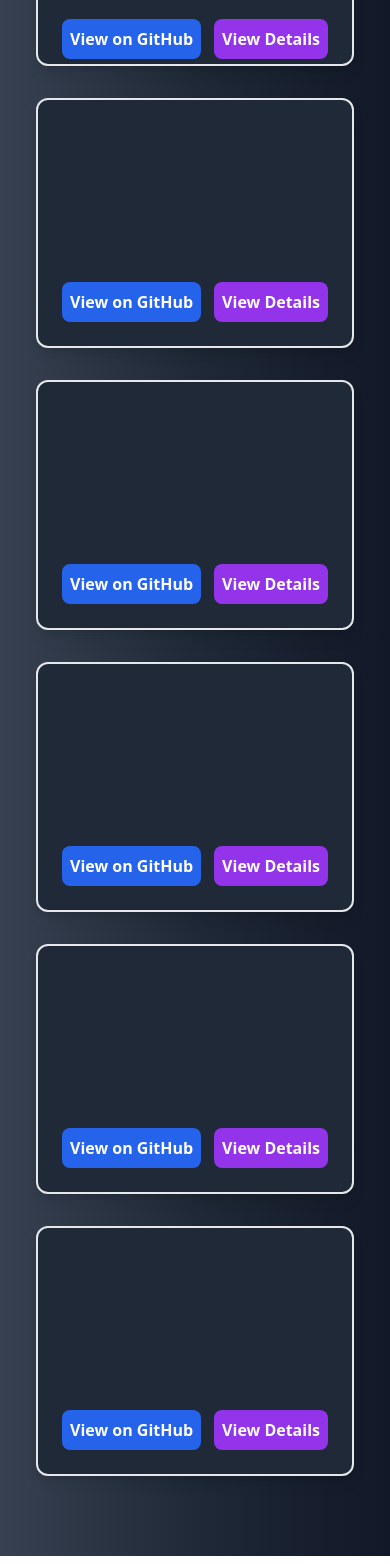
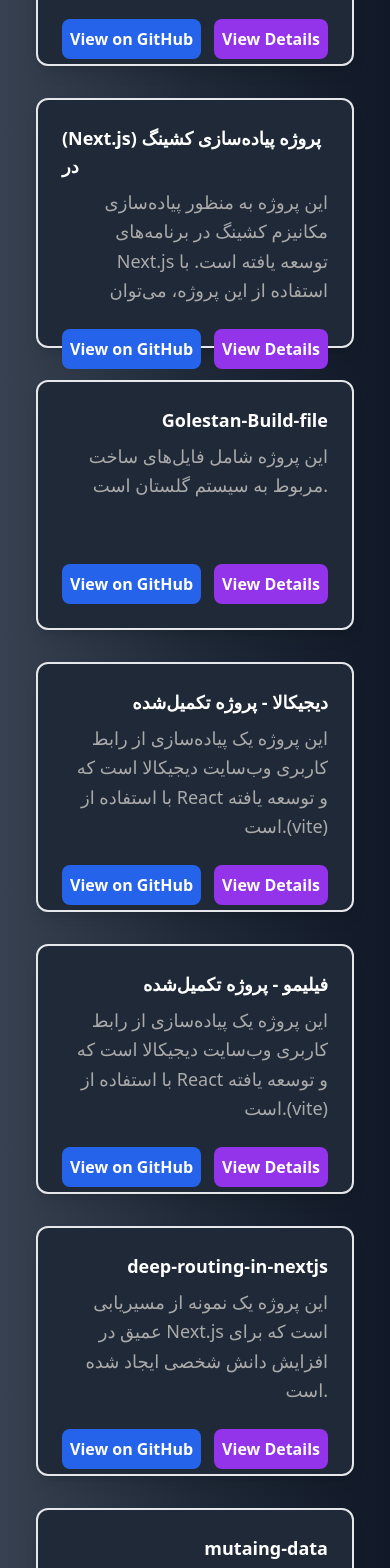
Before and after one commit to hamednourzaei/portfolio, a React (Vite) app: page /projects in a window 390 px wide. Shown: the part 380-1948 px from the top of the page. Built offline with nearby package versions, Linux system fonts and the light colour scheme.

Commit message:
add details and change another style responsive 3

```diff
--- a/src/Components/Home.jsx
+++ b/src/Components/Home.jsx
@@ -19,7 +19,7 @@ const Home = () => {
                     </div>
                 </div>
 
-                <div className="text-center md:text-left  flex flex-col items-center md:items-start gap-6">
+                <div className="text-center md:text-left font-sans flex flex-col items-center md:items-start gap-6">
                 <h1 className="text-3xl md:text-3xl font-extrabold text-transparent bg-clip-text bg-gradient-to-r from-yellow-500 via-red-500 to-blue-500 animate-bg">
                 Frontend Developer | متخصص در طراحی و توسعه رابط‌های کاربری مدرن
   </h1>
--- a/src/Components/Projects.jsx
+++ b/src/Components/Projects.jsx
@@ -1,19 +1,25 @@
 import React, { useState } from "react";
 import Navbar from "./Navbar";
 import { ImCross } from "react-icons/im";
-
 
 const Projects = () => {
   const [modalValue, setModalValue] = useState(false);
   const [selectedProject, setSelectedProject] = useState(null);
 
   const projects = [
-
-
     {
       title: " برنامه احراز هویت",
-      description:"برنامه احراز هویت یک سیستم قدرتمند و ایمن برای مدیریت احراز هویت و مجوزهای کاربران است. این پروژه با استفاده از تکنولوژی‌های مدرن وب طراحی شده و از ویژگی‌هایی مانند کنترل دسترسی مبتنی بر نقش، احراز هویت توکنی امن و رابط کاربری کاربرپسند پشتیبانی می‌کند. این مخزن برای توسعه‌دهندگانی که به دنبال پیاده‌سازی یا یادگیری سیستم‌های احراز هویت مقیاس‌پذیر هستند، گزینه‌ای ایده‌آل است.",
-      technologies: ["React", "Express.js","MongoDB","Node.js", "Tailwind CSS", "HTML", "CSS"],
+      description:
+        "برنامه احراز هویت یک سیستم قدرتمند و ایمن برای مدیریت احراز هویت و مجوزهای کاربران است. این پروژه با استفاده از تکنولوژی‌های مدرن وب طراحی شده و از ویژگی‌هایی مانند کنترل دسترسی مبتنی بر نقش، احراز هویت توکنی امن و رابط کاربری کاربرپسند پشتیبانی می‌کند. این مخزن برای توسعه‌دهندگانی که به دنبال پیاده‌سازی یا یادگیری سیستم‌های احراز هویت مقیاس‌پذیر هستند، گزینه‌ای ایده‌آل است.",
+      technologies: [
+        "React",
+        "Express.js",
+        "MongoDB",
+        "Node.js",
+        "Tailwind CSS",
+        "HTML",
+        "CSS",
+      ],
       features: [
         "ثبت‌نام و ورود کاربران:",
         "کنترل دسترسی مبتنی بر نقش (RBAC):",
@@ -25,79 +31,116 @@ const Projects = () => {
       github: "https://github.com/hamedmkm/authentication-app",
     },
     {
-      title: "",
+      title: "(Next.js) پروژه پیاده‌سازی کشینگ در ",
       description:
-        "",
+        "این پروژه به منظور پیاده‌سازی مکانیزم کشینگ در برنامه‌های Next.js توسعه یافته است. با استفاده از این پروژه، می‌توان عملکرد و سرعت بارگذاری صفحات وب را بهبود بخشید.",
+      technologies: ["React", "OCR API", "Tailwind CSS", "Next.js", "SQLite"],
+      features: [
+        "(Next.js) پیاده‌سازی کشینگ سمت سرور برای بهبود عملکرد برنامه‌های ",
+        "استفاده از Express.js به عنوان سرور بک‌اند",
+        "ذخیره‌سازی داده‌ها در پایگاه‌داده SQLite",
+        "ساختار پوشه‌ها و فایل‌های منظم برای توسعه آسان‌تر",
+      ],
+
+      github: "https://github.com/hamedmkm/caching-nextJS",
+    },
+    {
+      title: "Golestan-Build-file",
+      description: "این پروژه شامل فایل‌های ساخت مربوط به سیستم گلستان است.",
+      technologies: ["React", "OCR API", "Tailwind CSS", "react-router"],
+      features: [
+        "شامل فایل‌های (index.html) و (public/) ",
+        "استفاده از CSS برای استایل‌دهی صفحات",
+        "سمپل وبسایت گلستان",
+        "فایل بیلد شده",
+      ],
+
+      github: "https://github.com/hamedmkm/Golestan-Build-file",
+    },
+    {
+      title: "دیجیکالا - پروژه تکمیل‌شده",
+      description:
+        "این پروژه یک پیاده‌سازی از رابط کاربری وب‌سایت دیجیکالا است که با استفاده از React  و  توسعه یافته است.(vite)",
+      technologies: ["React", "OCR API", "Tailwind CSS", "Vite", "JavaScript"],
+      features: [
+        "استفاده از Vite برای راه‌اندازی سریع و بهینه پروژه",
+        "پیاده‌سازی رابط کاربری مشابه وب‌سایت دیجیکالا",
+        "استفاده از Tailwind CSS برای استایل‌دهی کارآمد",
+        "پیکربندی ESLint برای حفظ کیفیت کد",
+        "شامل فایل‌های پیکربندی مانند postcss.config.js و tailwind.config.js",
+      ],
+
+      github: "https://github.com/hamedmkm/dist",
+    },
+    {
+      title: "فیلیمو - پروژه تکمیل‌شده",
+      description:
+        "این پروژه یک پیاده‌سازی از رابط کاربری وب‌سایت دیجیکالا است که با استفاده از React  و  توسعه یافته است.(vite)",
       technologies: ["React", "OCR API", "Tailwind CSS", "HTML", "CSS"],
       features: [
-        "",
-        "",
-        "",
-        "",
-        "",
+        "استفاده از Vite برای راه‌اندازی سریع و بهینه پروژه",
+        "پیاده‌سازی رابط کاربری مشابه وب‌سایت فیلیمو",
+        "استفاده از Tailwind CSS برای استایل‌دهی کارآمد",
+        "پیکربندی ESLint برای حفظ کیفیت کد",
+        "شامل فایل‌های پیکربندی مانند postcss.config.js و tailwind.config.js",
       ],
 
-      github: "",
+      github: "https://github.com/hamedmkm/filimo-completed",
     },
     {
-      title: "",
+      title: "deep-routing-in-nextjs",
       description:
-        "",
+        "این پروژه یک نمونه از مسیریابی عمیق در Next.js است که برای افزایش دانش شخصی ایجاد شده است.",
+      technologies: ["React", "OCR API", "Tailwind CSS", "next.js", "sqllite3"],
+      features: [
+        "(Next.js) پیاده‌سازی مسیریابی عمیق با استفاده از ",
+        "(Next.js) استفاده از پیکربندی‌های ساده برای مسیریابی در ",
+        "(Next.js) ساختار ساده و تمیز برای پروژه‌های ",
+      ],
+
+      github: "https://github.com/hamedmkm/deep-routing-nextjs",
+    },
+    {
+      title: "mutaing-data",
+      description:
+        "این پروژه برای ایجاد داده‌های متغیر در Next.js طراحی شده است و به شما این امکان را می‌دهد که داده‌ها را به صورت پویا و قابل تغییر در محیط Next.js مدیریت کنید.",
+      technologies: ["React", "OCR API", "Tailwind CSS", "next.js", "sqllite3"],
+      features: [
+        "استفاده از Next.js برای مدیریت داده‌ها",
+        "قابلیت تغییر داده‌ها به صورت پویا",
+        "پیکربندی ساده برای شروع پروژه",
+        "ساختار سازمان‌دهی شده برای توسعه‌ دهندگان",
+      ],
+
+      github: "https://github.com/hamedmkm/create-mutaing-data",
+    },
+    {
+      title: "پورتفولیوی رزرو بلیط",
+      description:
+        "پروژه‌  برای رزرو بلیط ساخته شده با ری اکت   این پروژه شامل عملکردهای اصلی برای یک پلتفرم رزرو بلیط است.",
       technologies: ["React", "OCR API", "Tailwind CSS", "HTML", "CSS"],
       features: [
-        "",
-        "",
-        "",
-        "",
-        "",
+        "(Vite) توسعه سریع با ",
+        "(Tailwind CSS) استایل‌دهی با ",
+        "عملکرد پایه‌ای رزرو بلیط",
+        "تنظیمات (ESLint) برای کیفیت کد",
       ],
 
-      github: "",
+      github: "https://github.com/hamedmkm/ticket-booking-portfolio",
     },
     {
-      title: "",
+      title: "پورتفولیوی رزرو بلیط",
       description:
-        "",
+        "پروژه‌  برای رزرو بلیط ساخته شده با ری اکت   این پروژه شامل عملکردهای اصلی برای یک پلتفرم رزرو بلیط است.",
       technologies: ["React", "OCR API", "Tailwind CSS", "HTML", "CSS"],
       features: [
-        "",
-        "",
-        "",
-        "",
-        "",
+        "(Vite) توسعه سریع با ",
+        "(Tailwind CSS) استایل‌دهی با ",
+        "  امکان نمایش خلاصه‌ای از اطلاعات غذاها ",
+        "تنظیمات (ESLint) برای کیفیت کد",
       ],
 
-      github: "",
-    },
-    {
-      title: "",
-      description:
-        "",
-      technologies: ["React", "OCR API", "Tailwind CSS", "HTML", "CSS"],
-      features: [
-        "",
-        "",
-        "",
-        "",
-        "",
-      ],
-
-      github: "",
-    },
-    {
-      title: "",
-      description:
-        "",
-      technologies: ["React", "OCR API", "Tailwind CSS", "HTML", "CSS"],
-      features: [
-        "",
-        "",
-        "",
-        "",
-        "",
-      ],
-
-      github: "",
+      github: "https://github.com/hamedmkm/ticket-booking-portfolio",
     },
   ];
 
@@ -141,7 +184,6 @@ const Projects = () => {
                 >
                   View Details
                 </button>
-
               </div>
             </div>
           ))}
@@ -164,7 +206,9 @@ const Projects = () => {
               <div className="space-y-6 max-h-[80%] overflow-y-auto">
                 {/* Description */}
                 <div>
-          <h2 className="text-xl font-semibold text-purple-600">Description</h2>
+                  <h2 className="text-xl font-semibold text-purple-600">
+                    Description
+                  </h2>
                   <p className="text-gray-700 text-lg mt-2 leading-relaxed">
                     {selectedProject.description}
                   </p>
@@ -172,7 +216,9 @@ const Projects = () => {
 
                 {/* Technologies */}
                 <div>
-          <h2 className="text-xl font-semibold text-blue-600">Technologies</h2>
+                  <h2 className="text-xl font-semibold text-blue-600">
+                    Technologies
+                  </h2>
                   <ul className="list-disc list-inside mt-2 space-y-1 text-gray-700">
                     {selectedProject.technologies.map((tech, index) => (
                       <li key={index}>{tech}</li>
@@ -182,7 +228,9 @@ const Projects = () => {
 
                 {/* Features */}
                 <div>
-          <h2 className="text-xl font-semibold text-green-600">Features</h2>
+                  <h2 className="text-xl font-semibold text-green-600">
+                    Features
+                  </h2>
                   <ul className="list-disc list-inside mt-2 space-y-1 text-gray-700">
                     {selectedProject.features.map((feature, index) => (
                       <li key={index}>{feature}</li>
@@ -207,8 +255,6 @@ const Projects = () => {
             </div>
           </div>
         )}
-
-
       </div>
     </div>
   );
--- a/src/Components/Skills.jsx
+++ b/src/Components/Skills.jsx
@@ -6,6 +6,10 @@ import { RiTailwindCssFill } from "react-icons/ri";
 import { IoLogoJavascript } from "react-icons/io5";
 import { FaReact } from "react-icons/fa";
 import { SiRedux } from "react-icons/si";
+import { FaBootstrap } from "react-icons/fa";
+import { FaGithub } from "react-icons/fa";
+import { GiMaterialsScience } from "react-icons/gi";
+
 import { Line } from 'react-chartjs-2';
 import { Chart as ChartJS, Title, Tooltip, Legend, LineElement, PointElement, CategoryScale, LinearScale } from 'chart.js';
 
@@ -24,13 +28,13 @@ const Skills = () => {
 
     { title: 'ES6+', icon: <IoLogoJavascript className="text-6xl text-yellow-500" />, percentage: 90 },
     { title: 'React.js', icon: <FaReact className="text-6xl text-cyan-400" />, percentage: 90 },
-    { title: 'Next.js', icon: <IoLogoJavascript className="text-6xl text-black" />, percentage: 85 },
+    { title: 'Next.js', icon: <FaReact className="text-6xl text-black" />, percentage: 85 },
     { title: 'Redux', icon: <IoLogoJavascript className="text-6xl text-purple-500" />, percentage: 80 },
     { title: 'Redux and RTK', icon: <SiRedux className="text-6xl text-purple-600" />, percentage: 85 },
     { title: 'RxJS', icon: <IoLogoJavascript className="text-6xl text-red-500" />, percentage: 75 },
-    { title: 'Git', icon: <IoLogoJavascript className="text-6xl text-red-600" />, percentage: 85 },
-    { title: 'Bootstrap', icon: <IoLogoJavascript className="text-6xl text-purple-700" />, percentage: 80 },
-    { title: 'MaterialUI', icon: <IoLogoJavascript className="text-6xl text-blue-600" />, percentage: 75 },
+    { title: 'Git', icon: <FaGithub  className="text-6xl text-red-600" />, percentage: 85 },
+    { title: 'Bootstrap', icon: <FaBootstrap   className="text-6xl text-purple-700" />, percentage: 80 },
+    { title: 'MaterialUI', icon: <GiMaterialsScience  className="text-6xl text-blue-600" />, percentage: 75 },
     { title: 'React-Router-Dom', icon: <FaReact className="text-6xl text-red-500" />, percentage: 85 },
     { title: 'React SWR', icon: <FaReact className="text-6xl text-green-400" />, percentage: 80 },
     { title: 'API Context', icon: <FaReact className="text-6xl text-cyan-500" />, percentage: 85 },
```
Lines whose indentation alone changed are shown as unchanged.
